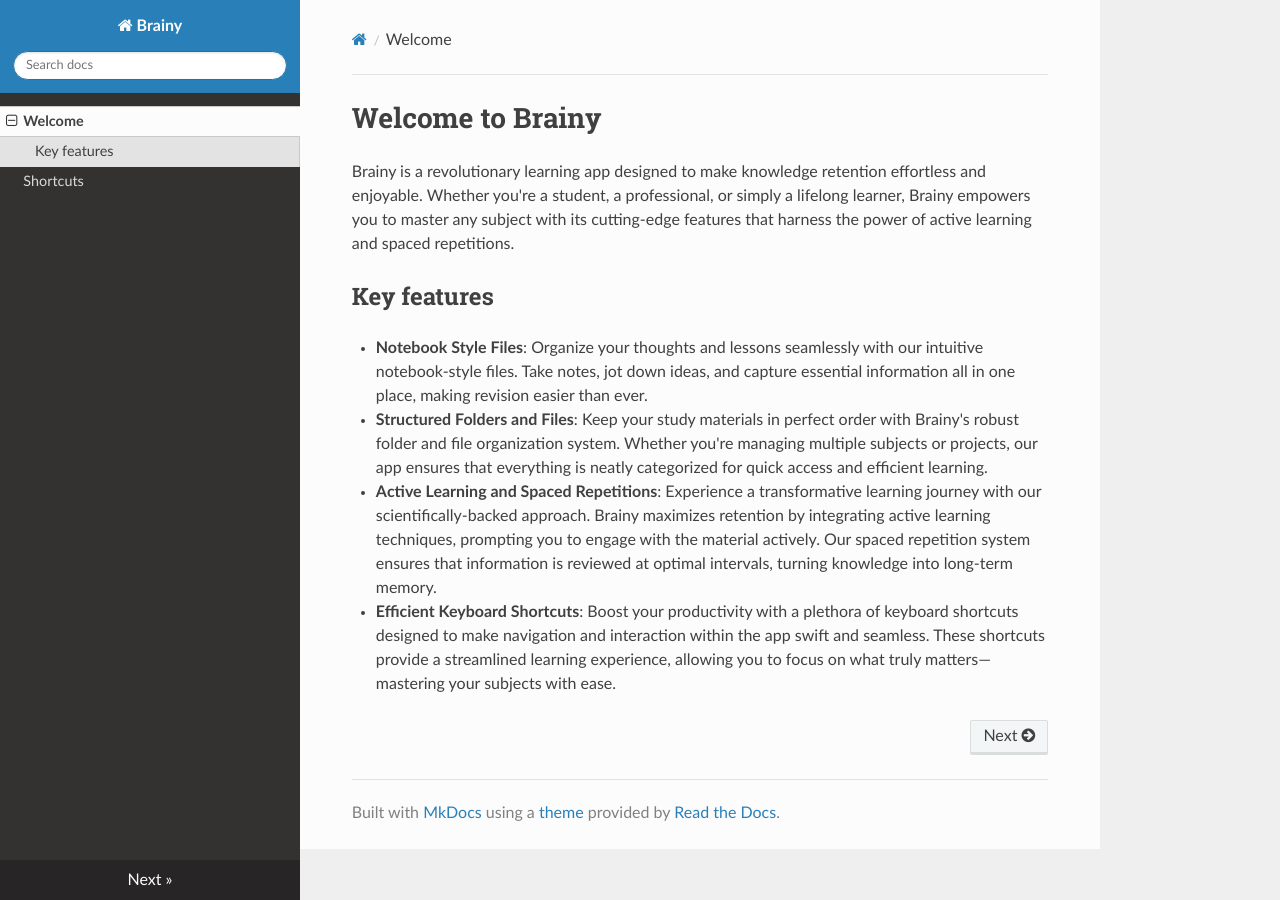
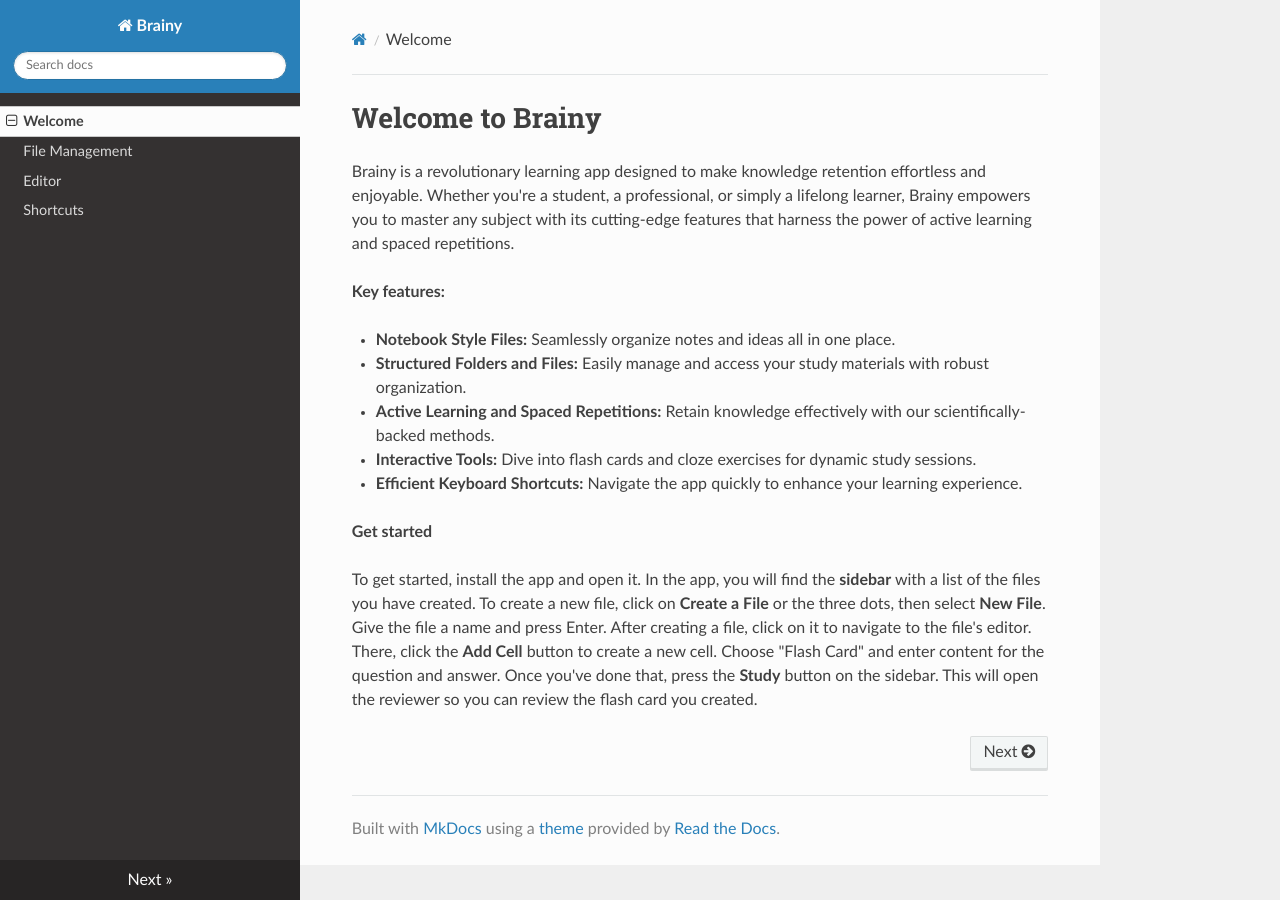
Before and after one commit to ramialkawadri/Brainy-docs, an MkDocs documentation site: the page built from docs/index.md, in a window 1280 px wide. Built offline with MkDocs 1.6.1, drawn with Linux system fonts in a browser that asks for light colours; nearby versions of some CDN libraries.

Commit message:
Write more

```diff
--- a/docs/index.md
+++ b/docs/index.md
@@ -6,26 +6,30 @@
 cutting-edge features that harness the power of active learning and spaced
 repetitions.
 
-## Key features
+**Key features:**
 
-- **Notebook Style Files**: Organize your thoughts and lessons seamlessly with
-our intuitive notebook-style files. Take notes, jot down ideas, and capture
-essential information all in one place, making revision easier than ever.
+- **Notebook Style Files:** Seamlessly organize notes and ideas all in one
+place.
 
-- **Structured Folders and Files**: Keep your study materials in perfect order
-with Brainy's robust folder and file organization system. Whether you're
-managing multiple subjects or projects, our app ensures that everything is
-neatly categorized for quick access and efficient learning.
+- **Structured Folders and Files:** Easily manage and access your study
+materials with robust organization.
 
-- **Active Learning and Spaced Repetitions**: Experience a transformative
-learning journey with our scientifically-backed approach. Brainy maximizes
-retention by integrating active learning techniques, prompting you to engage
-with the material actively. Our spaced repetition system ensures that
-information is reviewed at optimal intervals, turning knowledge into
-long-term memory.
+- **Active Learning and Spaced Repetitions:** Retain knowledge effectively
+with our scientifically-backed methods.
 
-- **Efficient Keyboard Shortcuts**: Boost your productivity with a plethora
-of keyboard shortcuts designed to make navigation and interaction within the
-app swift and seamless. These shortcuts provide a streamlined learning
-experience, allowing you to focus on what truly matters—mastering your
-subjects with ease.
+- **Interactive Tools:** Dive into flash cards and cloze exercises for dynamic
+study sessions.
+
+- **Efficient Keyboard Shortcuts:** Navigate the app quickly to enhance your
+learning experience.
+
+**Get started**
+
+To get started, install the app and open it. In the app, you will find the
+**sidebar** with a list of the files you have created. To create a new file,
+click on **Create a File** or the three dots, then select **New File**. Give
+the file a name and press Enter. After creating a file, click on it to navigate
+to the file's editor. There, click the **Add Cell** button to create a new cell.
+Choose "Flash Card" and enter content for the question and answer. Once you've
+done that, press the **Study** button on the sidebar. This will open the reviewer
+so you can review the flash card you created.
--- a/mkdocs.yml
+++ b/mkdocs.yml
@@ -1,5 +1,7 @@
 site_name: Brainy
 nav:
   - Welcome: index.md
+  - File Management: file-management.md
+  - Editor: editor.md
   - Shortcuts: shortcuts.md
 theme: readthedocs
```
Also changed, not shown: docs/file-management.md (added, +25 -0 lines), docs/editor.md (added), 1 other file.
